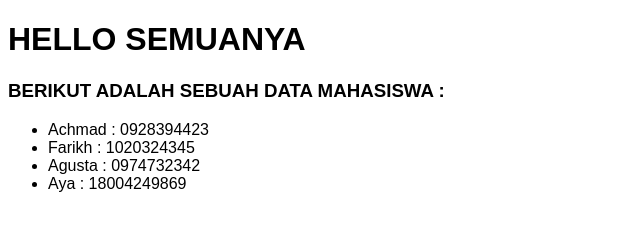
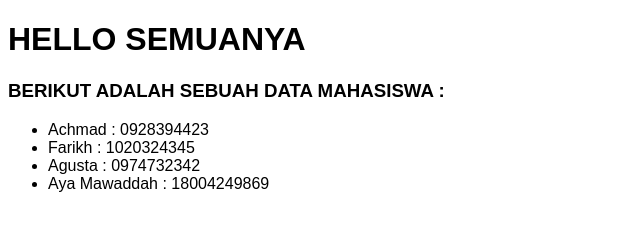
Before and after one commit to achmadfarikh/GIT_latihan, a plain HTML site: page index.html in a window 1280 px wide. Shown: the whole page, without its empty margins (0-640 px from the left). Drawn offline with Linux system fonts and the light colour scheme.

Commit message:
Merubah nama mahasiswa pada index.html

```diff
--- a/index.html
+++ b/index.html
@@ -21,7 +21,7 @@
         <li>Achmad : 0928394423</li>
         <li>Farikh : 1020324345</li>
         <li>Agusta : 0974732342</li>
-        <li>Aya : 18004249869</li>
+        <li>Aya Mawaddah : 18004249869</li>
     </ul>
 </body>
 </html>
```
